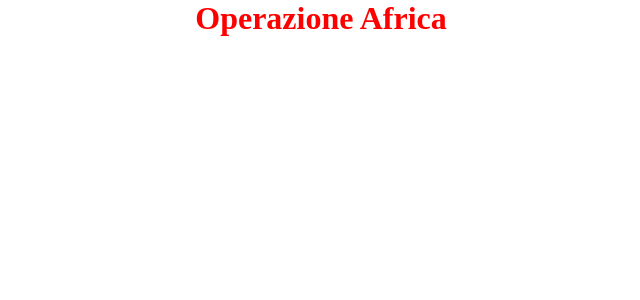
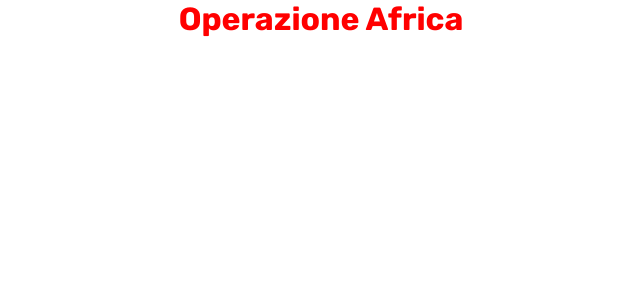
Before and after one commit to Valee8/operazione-africa, a Vue app: page / in a window 1280 px wide. Shown: the top 300 px of the page, without its empty margins (319-959 px from the left). Built offline with nearby package versions, Linux system fonts and the light colour scheme.

Commit message:
add fonts in general.scss

```diff
--- a/src/styles/_general.scss
+++ b/src/styles/_general.scss
@@ -1,3 +1,10 @@
+// Plus Jakarta Sans
+@import url('https://fonts.googleapis.com/css2?family=Plus+Jakarta+Sans:ital,wght@0,200;0,300;0,400;0,500;0,600;0,700;0,800;1,200;1,300;1,400;1,500;1,600;1,700;1,800&display=swap');
+
+// Rubik
+@import url('https://fonts.googleapis.com/css2?family=Rubik:ital,wght@0,300;0,400;0,500;0,600;0,700;0,800;0,900;1,300;1,400;1,500;1,600;1,700;1,800;1,900&display=swap');
+
+
 // Regoli generali
 * {
     margin: 0;
@@ -17,3 +24,8 @@
 ul {
     list-style-type: none;
 }
+
+body {
+    font-family: 'Rubik', sans-serif;
+    font-size: 16px;
+}
```
